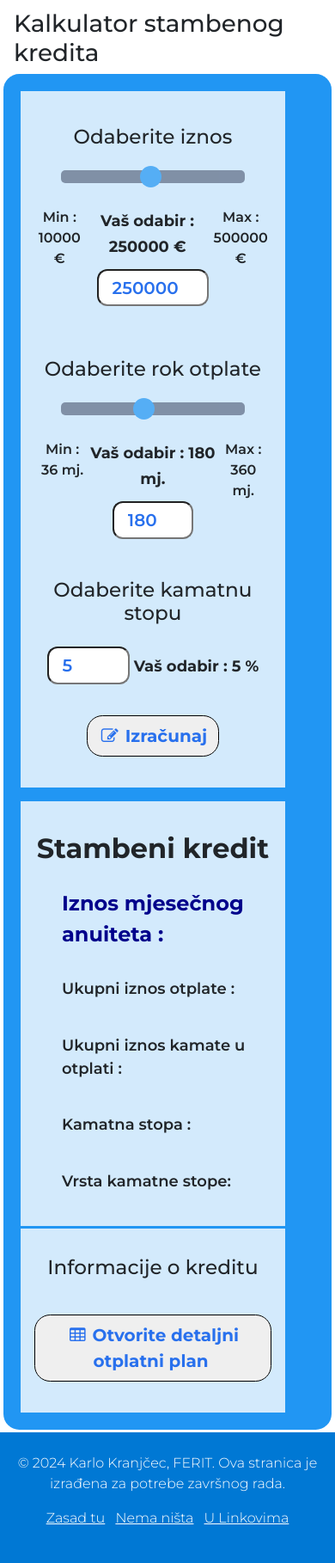
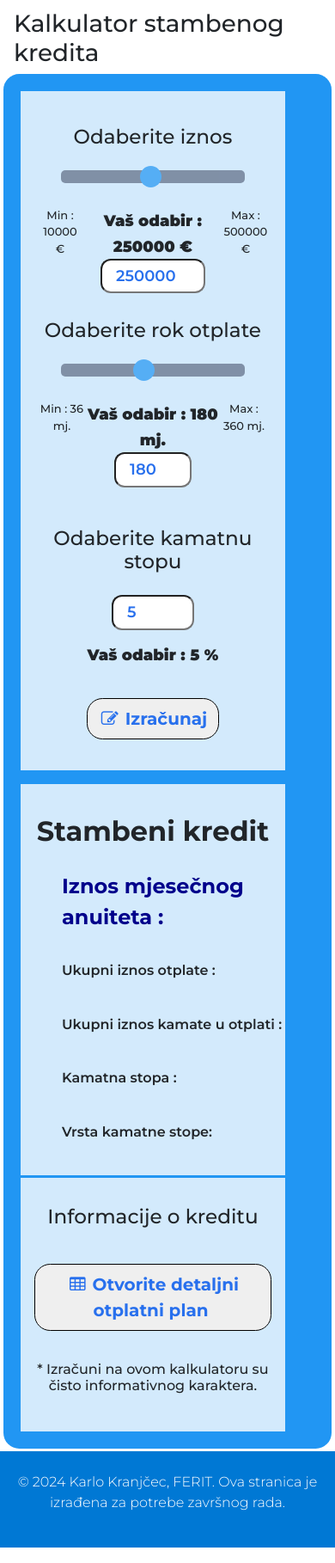
Before and after one commit to kanki98/LoanCalculatorWebApp, a plain HTML site: page index.html in a window 390 px wide. Shown: the part 150-1968 px from the top of the page at 86% size. Drawn offline with nearby package versions, Linux system fonts and the light colour scheme.

Commit message:
Updated media queries for smaller devices and removed some unnecesarry code

```diff
--- a/css/customStructure.css
+++ b/css/customStructure.css
@@ -122,3 +122,7 @@ p.medium-font {
 .my-padding {
     padding-top: 2rem;
 }
+.info-padding {
+    padding-top: 1.2rem;
+    padding-bottom: 1rem;
+}
--- a/css/media-queries.css
+++ b/css/media-queries.css
@@ -89,4 +89,41 @@
         padding-top: 0.5rem;
         padding-bottom: 0.20rem;
     }
+    .anuitet-result {
+      font-size: x-large;
+    }
+    .output {
+      font-size: large;
+    }
+    .be-bolder {
+      font-size: medium;
+    }
+    .mid-result {
+      font-size: large;
+    }
+    .mid-column {
+      font-size: medium;
+    }
+    span.width50 {
+      font-size: large;
+    }
+    span.width25 {
+      font-weight: 500;
+    }
+    #minValue {
+      font-size: small;
+    }
+    #maxValue {
+      font-size: small;
+    }
+    #minValueMonth {
+      font-size: small;
+    }
+    #maxValueMonth {
+      font-size: small;
+    }
+    .info-padding {
+      font-size: medium;
+    }
+
   }
--- a/css/myRangeSlider.css
+++ b/css/myRangeSlider.css
@@ -46,10 +46,17 @@
 
     text-align: center;
   }
+  .width80 {
+    font-size: large;
+    font-weight: 900;
+    width: 100%;
+    padding-top: 1rem;
+    text-align: center;
+  }
   span.width50 {
     width: 50%;
     font-size: large;
-    font-weight: 700;
+    font-weight: 900;
   }
   span.width25 {
     width: 25%;
--- a/css/otplatni.css
+++ /dev/null
@@ -1,168 +0,0 @@
-.mynav-text{
-    font-size: 1.50rem;
-}
-.nav-i {
-    padding-right: 0.6rem;
-    padding-left: 1.25rem;
-}
-.montserrat-mainFont {
-  font-family: "Montserrat", sans-serif;
-  font-optical-sizing: auto;
-  font-weight: 300;
-  font-style: normal;
-}
-
-.mycolor-bg {
-    background-color:rgb(0, 120, 212)
-}
-html, body {
-    height: 100%;
-    margin: 0;
-}
-body {
-    display: flex;
-    flex-direction: column;
-}
-
-main {
-    flex: 1;
-}
-
-footer {
-    color: white;
-    text-align: center;
-    padding: 0.625rem 0;
-}
-
-
-.main-mypadding{
-    padding-top: 2.688rem;
-    padding-right: 5.375rem;
-    padding-left: 5.375rem;
-    padding-bottom: 2rem;
-}
-.myheader {
-    padding-top: 2.688rem;
-    padding-right: 5.375rem;
-    padding-left: 5.375rem;
-    padding-bottom: 2rem;
-
-}
-.mynav-padding {
-    padding-top: 0px;
-    padding-right: 1rem;
-    padding-left: 1rem;
-    padding-bottom: 0px;
-    border-radius: 1.15rem;
-}
-.mybtn {
-    color: rgb(40, 112, 237);
-}
-/* container p-5 my-5 mynav-bg text-white STARI CONTAINER*/
-.mygrid-container {
-    display: grid;
-    justify-content: space-between;
-    grid-template-columns: 15rem 15rem 15rem; /*Make the grid smaller than the container*/
-    gap: 1rem;
-    background-color: #2196F3;
-    padding: 1.25rem ;
-    border-radius: 1.15rem;
-  }
-
-.mygrid-container > div {
-    background-color: rgba(255, 255, 255, 0.8);
-    text-align: center;
-    padding: 1.25rem 0;
-    font-size: 1.25rem;
-}
-
-* {
-    box-sizing: border-box;
-  }
-
-  /* Container for flexboxes */
-  .row {
-    display: flex;
-    flex-wrap: nowrap;
-    flex-direction: column;
-  }
-
-  /* Create three equal columns */
-  .column {
-    flex: 33%;
-    padding: 1.25rem;
-  }
-
-  @media screen and (max-width: 1396px) {
-    .column {
-      flex: 50%;
-    }
-    .myheader {
-        padding-left: 1rem;
-        padding-right: 1rem;
-        padding-top: 0.5rem;
-        padding-bottom: 0.20rem;
-    }
-    .main-mypadding {
-        padding-left: 1rem;
-        padding-right: 1rem;
-        padding-top: 0.5rem;
-        padding-bottom: 0.20rem;
-    }
-  }
-
-  @media screen and (max-width: 1000px) {
-    .row {
-      flex-direction: column;
-    }
-    .myheader {
-        padding-left: 1rem;
-        padding-right: 1rem;
-        padding-top: 0.5rem;
-        padding-bottom: 0.20rem;
-    }
-    .main-mypadding {
-        padding-left: 1rem;
-        padding-right: 1rem;
-        padding-top: 0.5rem;
-        padding-bottom: 0.20rem;
-    }
-  }
-
-  /* On screens that are 768px wide or less, make the columns stack on top of each other instead of next to each other
-  and make paddings of header and main get extremely reduced so the contents arent pushed on each other*/
-  @media screen and (max-width: 768px) {
-    .row {
-      flex-direction: column;
-    }
-    .myheader {
-        padding-left: 1rem;
-        padding-right: 1rem;
-        padding-top: 0.5rem;
-        padding-bottom: 0.20rem;
-    }
-    .main-mypadding {
-        padding-left: 1rem;
-        padding-right: 0rem;
-        padding-top: 0.5rem;
-        padding-bottom: 0.20rem;
-    }
-  }
-
-  @media screen and (max-width: 600px) {
-    .row {
-      flex-direction: column;
-    }
-    .myheader {
-        padding-left: 1rem;
-        padding-right: 1rem;
-        padding-top: 0.5rem;
-        padding-bottom: 0.20rem;
-    }
-    .main-mypadding {
-        padding-left: 1rem;
-        padding-right: 0rem;
-        padding-top: 0.5rem;
-        padding-bottom: 0.20rem;
-    }
-  }
--- a/index.html
+++ b/index.html
@@ -63,7 +63,6 @@
                           min="10000" max="500000" step="1000" value="250000">
                       </div>
                     <br>
-                    <br>
                       <div class="slidecontainer">
                         <h3>Odaberite rok otplate</h3>
                         <input type="range" step="1" min="36" max="360" value="180" class="slider" id="myRange2">
@@ -80,7 +79,7 @@
                         <h3 class="my-h3">Odaberite kamatnu stopu</h3>
                         <input type="number" id="rataStambeni-input" class="rStambeni kamata-input my-input-field output" minlength="2" maxlength="2"
                         min="1" max="20" step="0.01" value="5">
-                        <strong><span id="rataStambeni-output" class="width50 output"></span></strong>
+                        <strong><div id="rataStambeni-output" class="width80 output"></div></strong>
                       </div>
                 </div>
                 <button class="mybtn" type="submit"><i class="fa fa-pencil-square-o btn-i"></i><strong>Izračunaj</strong></button>
@@ -113,6 +112,7 @@
                 <button class="mybtn" id="myBtn1">
                         <i class="fa fa-table btn-i"></i><strong>Otvorite detaljni otplatni plan</strong>
                 </button>
+                <h5 class="info-padding ">* Izračuni na ovom kalkulatoru su čisto informativnog karaktera.</h5>
                 <div id="myModal" class="modal">
                     <span class="otplatniTitle">Otplatni plan za stambeni kredit</span>
                     <span class="close">&times;</span>
@@ -147,11 +147,6 @@
     <footer class="mycolor-bg text-white text-center py-4 montserrat-mainFont">
         <div class="container">
             <p>&copy; 2024 Karlo Kranjčec, FERIT. Ova stranica je izrađena za potrebe završnog rada.</p>
-            <ul class="list-inline">
-                <li class="list-inline-item"><a href="#" class="text-white">Zasad tu</a></li>
-                <li class="list-inline-item"><a href="#" class="text-white">Nema ništa</a></li>
-                <li class="list-inline-item"><a href="#" class="text-white">U Linkovima</a></li>
-            </ul>
         </div>
     </footer>
 </body>
```
Also changed, not shown: gotovinski.html (+2 -7 lines), otplatni.html (deleted, +0 -74 lines).
